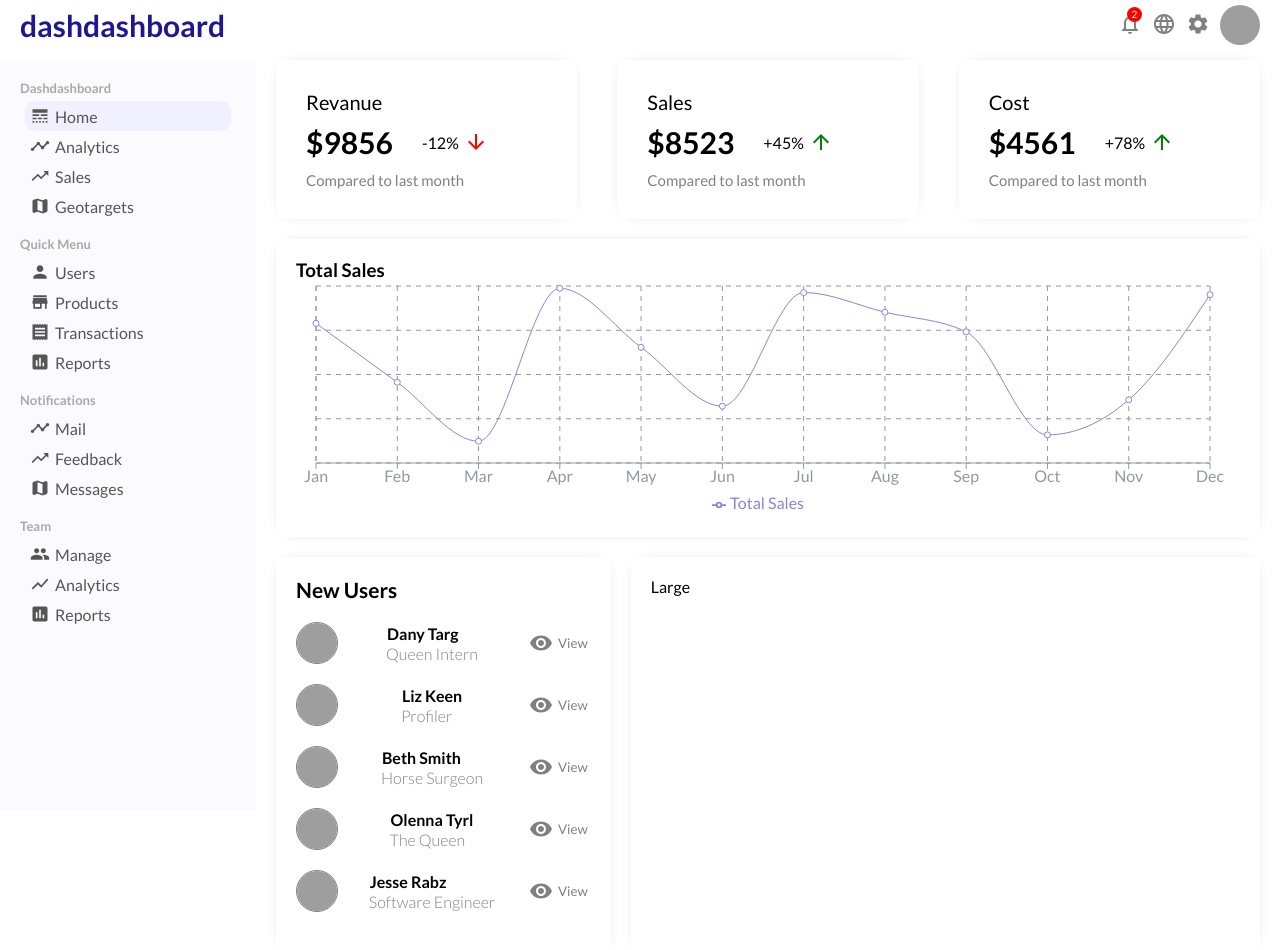
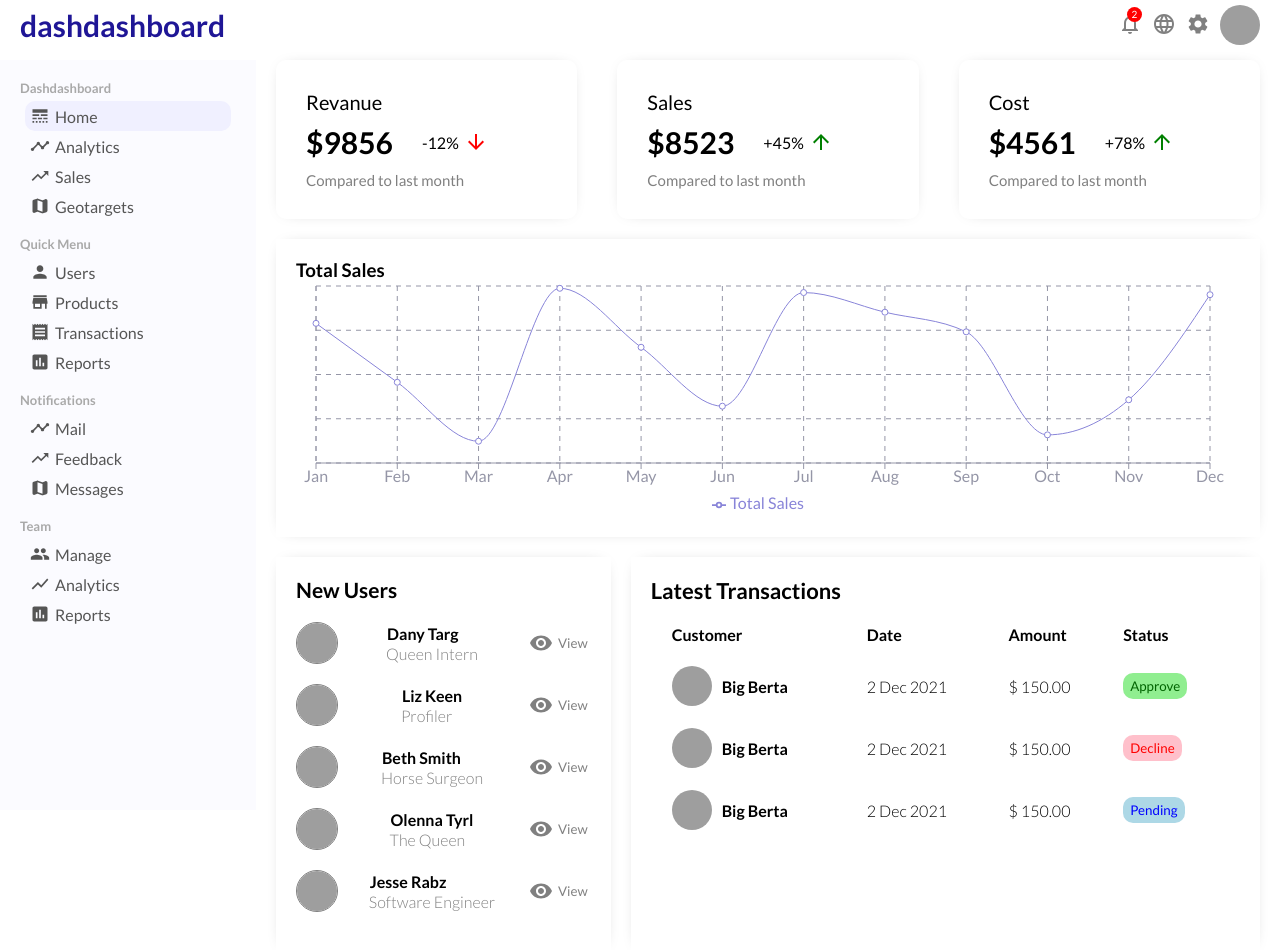
Before and after one commit to ecabigting/DashDashboard, a React (Create React App) app: page / in a window 1280 px wide. Shown: the top 950 px of the page. Built offline with nearby package versions, Linux system fonts and the light colour scheme; grey boxes are pictures that could not be loaded; the HTML template or start-up script is replaced by a standard one.

Commit message:
added new large widget component

```diff
--- a/src/components/widgetLg/WidgetLg.jsx
+++ b/src/components/widgetLg/WidgetLg.jsx
@@ -1,9 +1,69 @@
 import "./widgetLg.css"
 
 export default function WidgetLg() {
+    const Button = ({type}) => {
+        return <button className={"widgetLgButton "+type}>{type}</button>;
+    }
     return (
         <div className="widgetLg">
-            Large
+            <h3 className="widgetLgTitle">
+                Latest Transactions
+            </h3>
+            <table className="widgetLgTable">
+                <tr className="widgetLgTr">
+                    <th className="widgetLgTh">
+                        Customer
+                    </th>
+                    <th className="widgetLgTh">
+                        Date
+                    </th>
+                    <th className="widgetLgTh">
+                        Amount
+                    </th>
+                    <th className="widgetLgTh">
+                        Status
+                    </th>
+                </tr>
+                <tr className="widgetLgTr">
+                    <td className="widgetLgUser">
+                        <img src="https://picjumbo.com/wp-content/uploads/woman-in-a-glittering-sequin-party-dress-at-the-celebration-party-free-photo-2210x3315.jpg"
+                         alt=""
+                         className="widgetLgImg" />
+                         <span className="widgetLgName">Big Berta</span>
+                    </td>
+                    <td className="widgetLgDate">2 Dec 2021</td>
+                    <td className="widgetLgAmount">$ 150.00</td>
+                    <td className="widgetLgStatus">
+                        <Button type="Approve"/>
+                    </td>
+                </tr>
+                <tr className="widgetLgTr">
+                    <td className="widgetLgUser">
+                        <img src="https://picjumbo.com/wp-content/uploads/woman-in-a-glittering-sequin-party-dress-at-the-celebration-party-free-photo-2210x3315.jpg"
+                         alt=""
+                         className="widgetLgImg" />
+                         <span className="widgetLgName">Big Berta</span>
+                    </td>
+                    <td className="widgetLgDate">2 Dec 2021</td>
+                    <td className="widgetLgAmount">$ 150.00</td>
+                    <td className="widgetLgStatus">
+                        <Button type="Decline"/>
+                    </td>
+                </tr>
+                <tr className="widgetLgTr">
+                    <td className="widgetLgUser">
+                        <img src="https://picjumbo.com/wp-content/uploads/woman-in-a-glittering-sequin-party-dress-at-the-celebration-party-free-photo-2210x3315.jpg"
+                         alt=""
+                         className="widgetLgImg" />
+                         <span className="widgetLgName">Big Berta</span>
+                    </td>
+                    <td className="widgetLgDate">2 Dec 2021</td>
+                    <td className="widgetLgAmount">$ 150.00</td>
+                    <td className="widgetLgStatus">
+                        <Button type="Pending"/>
+                    </td>
+                </tr>
+            </table>
         </div>
     )
 }
--- a/src/components/widgetLg/widgetLg.css
+++ b/src/components/widgetLg/widgetLg.css
@@ -4,3 +4,59 @@
     -webkit-box-shadow: 0px 0px 15px -10px rgba(0,0,0,0.4);
     box-shadow: 0px 0px 15px -10px rgba(0,0,0,0.4);
 }
+
+.widgetLgTitle {
+    font-size: 22px;
+    font-weight: 600;
+}
+
+.widgetLgImg {
+    width: 40px;
+    height: 40px;
+    border-radius: 50%;
+    object-fit: cover;
+}
+
+.widgetLgButton{
+    padding: 5px 7px;
+    border: none;
+    border-radius: 10px;
+}
+
+.widgetLgButton.Approve {
+    background-color: lightgreen;
+    color: darkgreen;
+}
+
+.widgetLgButton.Decline {
+    background-color:pink;
+    color: red;
+}
+
+.widgetLgButton.Pending {
+    background-color: lightblue;
+    color: blue;
+}
+
+.widgetLgTable {
+    width: 100%;
+    border-spacing: 20px;
+}
+
+.widgetLgTh {
+    text-align: left;
+}
+
+.widgetLgUser {
+    display: flex;
+    align-items: center;
+    font-weight: 600;
+}
+
+.widgetLgImg {
+    margin-right: 10px;
+}
+
+.widgetLgDate,.widgetLgAmount{
+    font-weight: 300;
+}
```
